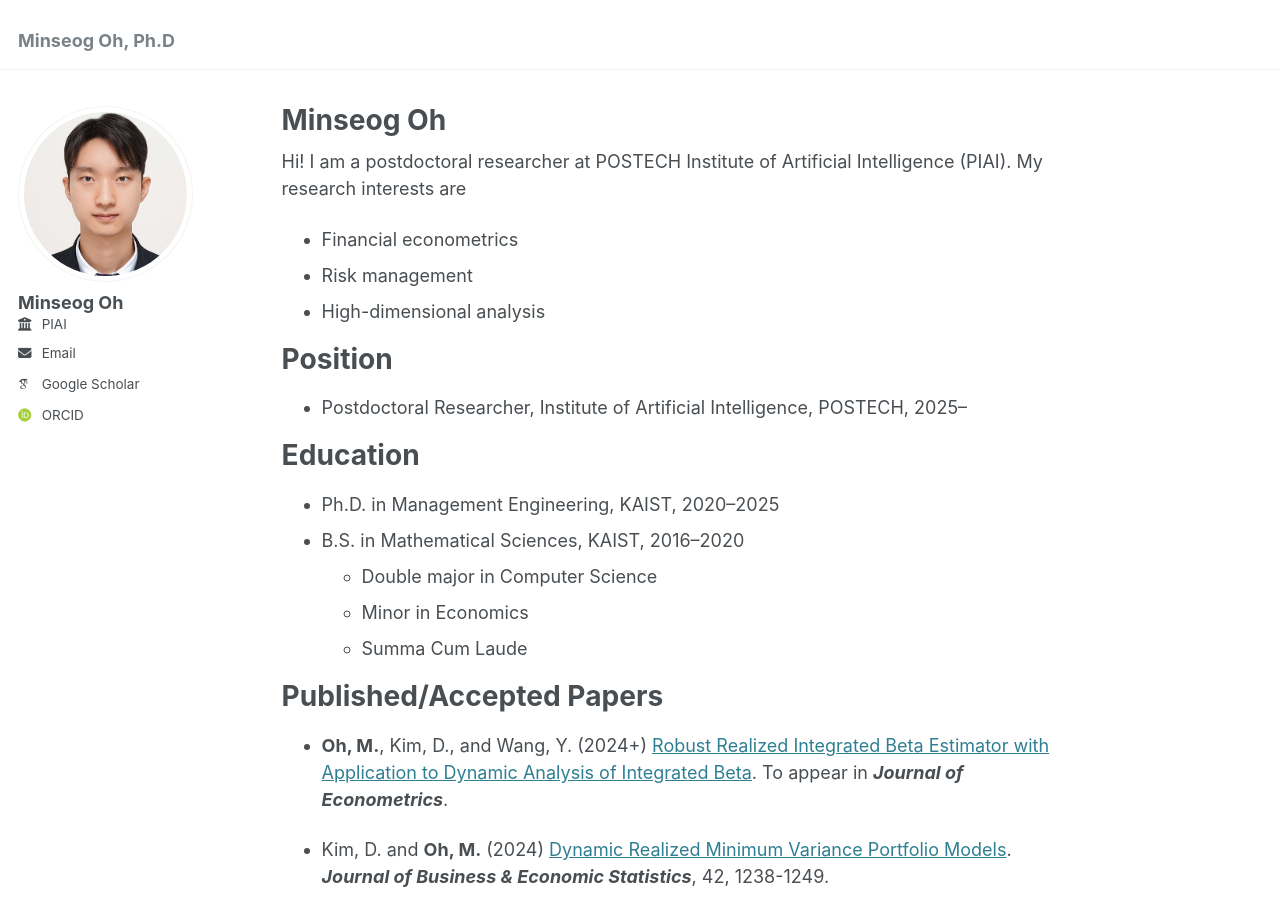
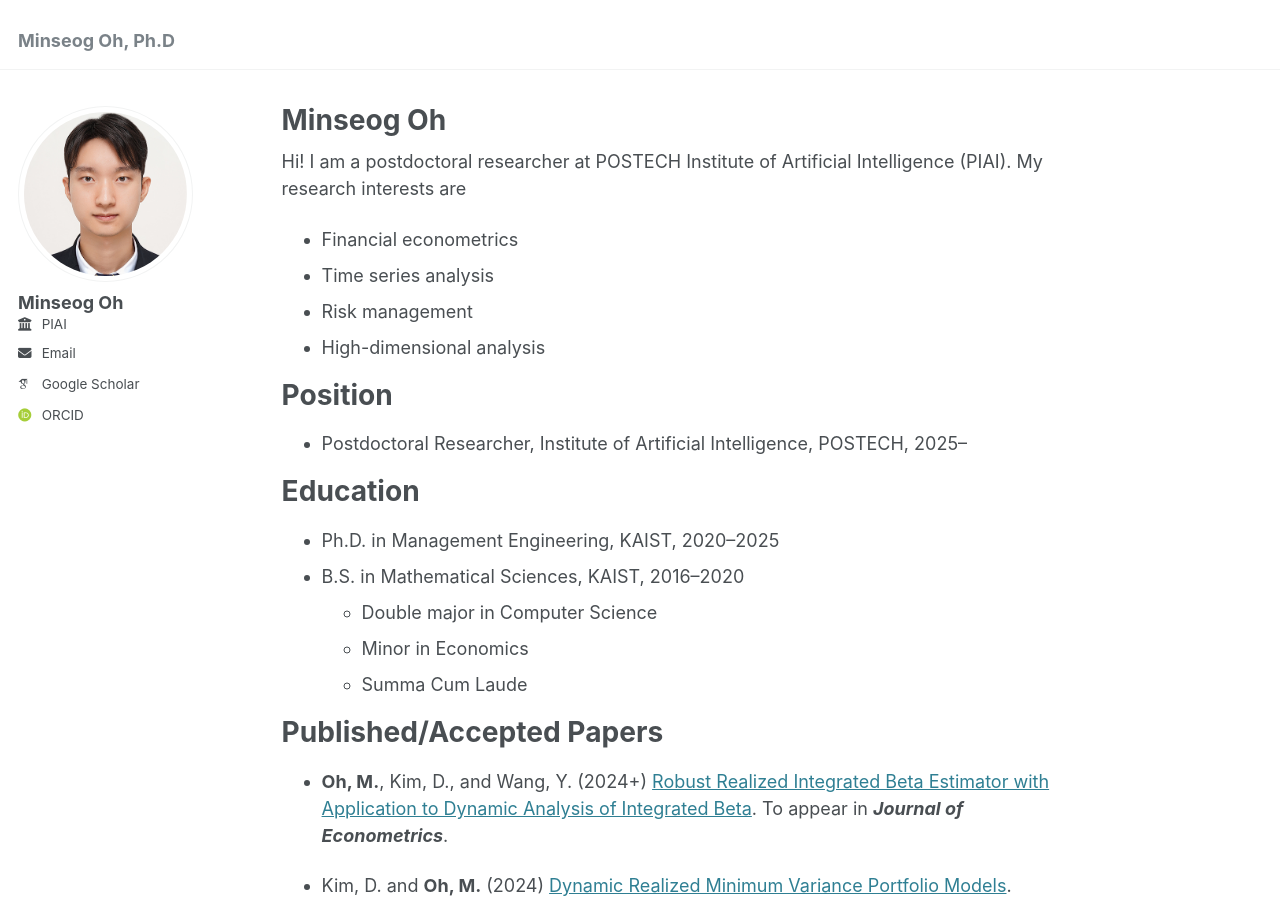
Before and after one commit to MinSOh/minsoh.github.io, a Jekyll site: the page built from _pages/about.md, in a window 1280 px wide and 900 px high. Built offline with Jekyll 4.4.1, drawn with Linux system fonts in a browser that asks for light colours; some web fonts are replaced.

Commit message:
Update about.md

```diff
--- a/_pages/about.md
+++ b/_pages/about.md
@@ -11,6 +11,7 @@ Hi!
 I am a postdoctoral researcher at POSTECH Institute of Artificial Intelligence (PIAI).
 My research interests are
 - Financial econometrics
+- Time series analysis
 - Risk management
 - High-dimensional analysis
 
```
